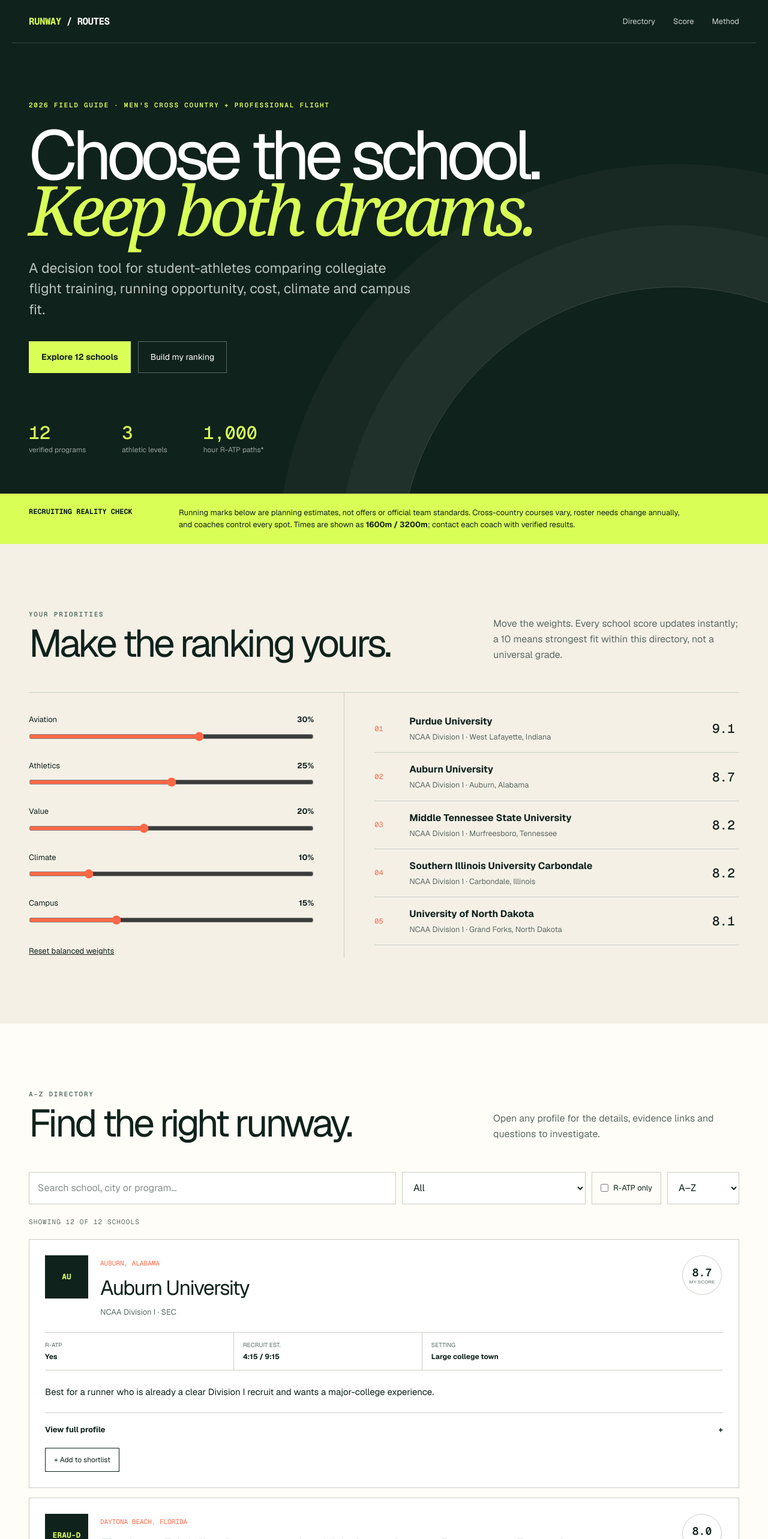
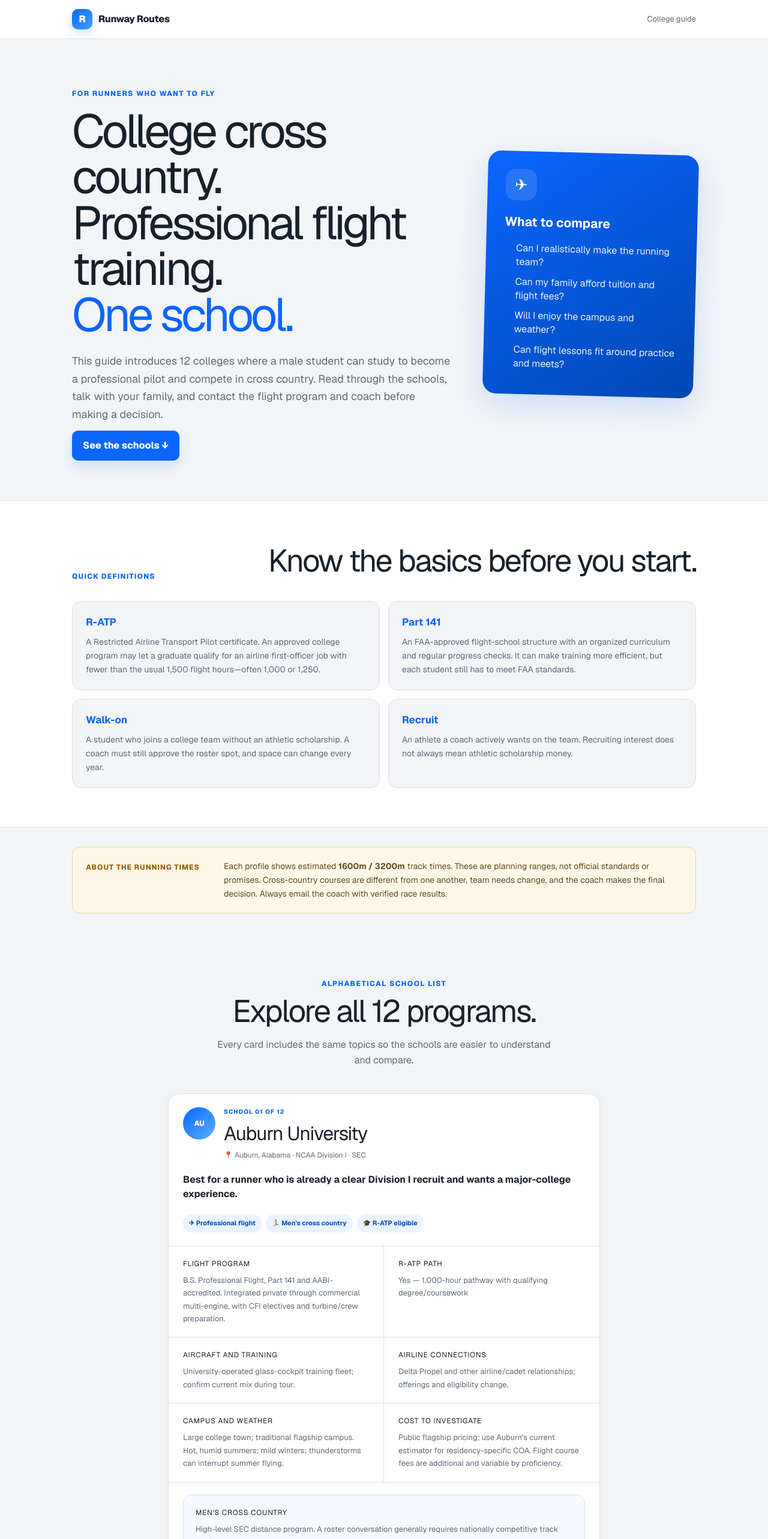
Before and after one commit to villarrealed/runway-routes-college-guide, a Next.js app: page / in a window 1280 px wide. Shown: the top 2566 px of the page at 60% size. Built offline with nearby package versions, Linux system fonts and the light colour scheme.

Commit message:
Simplify guide for teen readers

```diff
--- a/app/layout.tsx
+++ b/app/layout.tsx
@@ -6,8 +6,8 @@
 const geistMono = Geist_Mono({ variable: "--font-geist-mono", subsets: ["latin"] });
 
 export const metadata: Metadata = {
-  title: "Runway / Routes — College Flight + Cross Country Guide",
-  description: "Compare universities offering men's cross country and professional pilot training, with R-ATP, cost, climate, recruiting estimates and a personalized score.",
+  title: "Runway Routes — College Running + Flight Guide",
+  description: "A teen-friendly guide to colleges offering men's cross country and professional pilot training, with clear definitions, costs, climate, and recruiting estimates.",
   icons: { icon: "/favicon.svg", shortcut: "/favicon.svg" },
 };
 
--- a/app/page.tsx
+++ b/app/page.tsx
@@ -1,7 +1,3 @@
-"use client";
-
-import { useMemo, useState } from "react";
-
 type School = {
   id: string; name: string; short: string; location: string; state: string;
   division: string; conference: string; setting: string; climate: string;
@@ -208,86 +204,31 @@
   }
 ];
 
-const weightsDefault = { aviation: 30, athletics: 25, value: 20, climate: 10, campus: 15 };
-type WeightKey = keyof typeof weightsDefault;
+export default function Home() {
+  return <main>
+    <header className="topbar" id="top"><div className="topbar-inner"><a className="brand" href="#top"><span className="brand-mark">R</span><span>Runway Routes</span></a><span className="top-label">College guide</span></div></header>
 
-export default function Home() {
-  const [query, setQuery] = useState("");
-  const [division, setDivision] = useState("All");
-  const [ratpOnly, setRatpOnly] = useState(false);
-  const [selected, setSelected] = useState<string[]>([]);
-  const [weights, setWeights] = useState(weightsDefault);
-  const [sort, setSort] = useState("alpha");
+    <section className="intro"><div className="intro-copy"><p className="kicker">For runners who want to fly</p><h1>College cross country.<br/>Professional flight training.<br/><span>One school.</span></h1><p>This guide introduces 12 colleges where a male student can study to become a professional pilot and compete in cross country. Read through the schools, talk with your family, and contact the flight program and coach before making a decision.</p><a className="primary-link" href="#schools">See the schools ↓</a></div><aside className="intro-card"><div className="plane-icon">✈</div><strong>What to compare</strong><ul><li>Can I realistically make the running team?</li><li>Can my family afford tuition and flight fees?</li><li>Will I enjoy the campus and weather?</li><li>Can flight lessons fit around practice and meets?</li></ul></aside></section>
 
-  const scored = useMemo(() => schools.map(s => {
-    const total = Object.values(weights).reduce((a,b) => a+b, 0) || 1;
-    const score = (Object.entries(weights) as [WeightKey, number][]).reduce((sum,[k,w]) => sum + s.scores[k] * w, 0) / total;
-    return { ...s, score };
-  }), [weights]);
-  const filtered = useMemo(() => scored.filter(s =>
-    (!query || `${s.name} ${s.location} ${s.aviation}`.toLowerCase().includes(query.toLowerCase())) &&
-    (division === "All" || s.division.includes(division)) && (!ratpOnly || s.ratp.startsWith("Yes"))
-  ).sort((a,b) => sort === "score" ? b.score-a.score : a.name.localeCompare(b.name)), [scored, query, division, ratpOnly, sort]);
-  const compare = scored.filter(s => selected.includes(s.id));
-  const toggle = (id:string) => setSelected(curr => curr.includes(id) ? curr.filter(x=>x!==id) : curr.length < 3 ? [...curr,id] : curr);
+    <section className="definitions"><div><span>Quick definitions</span><h2>Know the basics before you start.</h2></div><div className="definition-grid"><article><b>R-ATP</b><p>A Restricted Airline Transport Pilot certificate. An approved college program may let a graduate qualify for an airline first-officer job with fewer than the usual 1,500 flight hours—often 1,000 or 1,250.</p></article><article><b>Part 141</b><p>An FAA-approved flight-school structure with an organized curriculum and regular progress checks. It can make training more efficient, but each student still has to meet FAA standards.</p></article><article><b>Walk-on</b><p>A student who joins a college team without an athletic scholarship. A coach must still approve the roster spot, and space can change every year.</p></article><article><b>Recruit</b><p>An athlete a coach actively wants on the team. Recruiting interest does not always mean athletic scholarship money.</p></article></div></section>
 
-  return <main>
-    <header className="hero">
-      <nav><a className="brand" href="#top"><span>RUNWAY</span> / ROUTES</a><a href="#directory">Directory</a><a href="#score">Score</a><a href="#method">Method</a></nav>
-      <div className="hero-inner" id="top">
-        <p className="eyebrow">2026 field guide · men's cross country + professional flight</p>
-        <h1>Choose the school.<br/><em>Keep both dreams.</em></h1>
-        <p className="lede">A decision tool for student-athletes comparing collegiate flight training, running opportunity, cost, climate and campus fit.</p>
-        <div className="hero-actions"><a className="button primary" href="#directory">Explore 12 schools</a><a className="button ghost" href="#score">Build my ranking</a></div>
-        <div className="hero-stats"><div><strong>12</strong><span>verified programs</span></div><div><strong>3</strong><span>athletic levels</span></div><div><strong>1,000</strong><span>hour R-ATP paths*</span></div></div>
-      </div>
-    </header>
+    <section className="recruit-note"><span>About the running times</span><p>Each profile shows estimated <b>1600m / 3200m</b> track times. These are planning ranges, not official standards or promises. Cross-country courses are different from one another, team needs change, and the coach makes the final decision. Always email the coach with verified race results.</p></section>
 
-    <section className="notice"><strong>Recruiting reality check</strong><p>Running marks below are planning estimates, not offers or official team standards. Cross-country courses vary, roster needs change annually, and coaches control every spot. Times are shown as <b>1600m / 3200m</b>; contact each coach with verified results.</p></section>
-
-    <section className="section score-section" id="score">
-      <div className="section-head"><div><p className="eyebrow dark">Your priorities</p><h2>Make the ranking yours.</h2></div><p>Move the weights. Every school score updates instantly; a 10 means strongest fit within this directory, not a universal grade.</p></div>
-      <div className="score-grid">
-        <div className="sliders">
-          {(Object.keys(weights) as WeightKey[]).map(k => <label key={k}><span>{k}<b>{weights[k]}%</b></span><input aria-label={`${k} weight`} type="range" min="0" max="50" value={weights[k]} onChange={e=>setWeights({...weights,[k]:+e.target.value})}/></label>)}
-          <button className="text-button" onClick={()=>setWeights(weightsDefault)}>Reset balanced weights</button>
-        </div>
-        <ol className="ranking">{[...scored].sort((a,b)=>b.score-a.score).slice(0,5).map((s,i)=><li key={s.id}><span className="rank">0{i+1}</span><div><strong>{s.name}</strong><small>{s.division} · {s.location}</small></div><b>{s.score.toFixed(1)}</b></li>)}</ol>
-      </div>
+    <section className="school-list" id="schools"><div className="list-heading"><p className="kicker">Alphabetical school list</p><h2>Explore all 12 programs.</h2><p>Every card includes the same topics so the schools are easier to understand and compare.</p></div>
+      {schools.map((s,index)=><article className="school-post" key={s.id}>
+        <header className="post-header"><div className="avatar">{s.short.slice(0,3)}</div><div><p className="post-number">School {String(index+1).padStart(2,"0")} of {schools.length}</p><h3>{s.name}</h3><p className="post-meta">📍 {s.location} · {s.division} · {s.conference}</p></div></header>
+        <p className="takeaway">{s.notes}</p>
+        <div className="tag-row"><span>✈ Professional flight</span><span>🏃 Men's cross country</span><span>🎓 {s.ratp.startsWith("Yes") ? "R-ATP eligible" : "Confirm R-ATP"}</span></div>
+        <div className="info-grid"><section><h4>Flight program</h4><p>{s.aviation}</p></section><section><h4>R-ATP path</h4><p>{s.ratp}</p></section><section><h4>Aircraft and training</h4><p>{s.fleet}</p></section><section><h4>Airline connections</h4><p>{s.partners}</p></section><section><h4>Campus and weather</h4><p>{s.setting}. {s.climate}</p></section><section><h4>Cost to investigate</h4><p>{s.cost} {s.flightCost}</p></section></div>
+        <section className="running-box"><div><h4>Men's cross country</h4><p>{s.xc}</p></div><div className="times"><span><small>Scholarship-level estimate</small><b>{s.times.scholarship}</b></span><span><small>Recruit estimate</small><b>{s.times.recruit}</b></span><span><small>Walk-on conversation</small><b>{s.times.walkon}</b></span></div><p className="time-help">Times are shown as 1600m / 3200m. “Scholarship-level” means fast enough to potentially discuss athletic aid; it does not guarantee money.</p></section>
+        <div className="pros-cons"><section><h4>👍 Reasons to consider it</h4><ul>{s.pros.map(x=><li key={x}>{x}</li>)}</ul></section><section><h4>⚠ Things to think about</h4><ul>{s.cons.map(x=><li key={x}>{x}</li>)}</ul></section></div>
+        <footer className="post-footer"><span>Official links</span>{s.sources.map(x=><a key={x.url} href={x.url} target="_blank" rel="noreferrer">{x.label} ↗</a>)}</footer>
+      </article>)}
     </section>
 
-    {compare.length > 0 && <section className="compare-bar"><div><b>Shortlist {compare.length}/3</b><span>{compare.map(s=>s.short).join(" · ")}</span></div><a href="#compare">Compare now ↓</a></section>}
+    <section className="next-steps"><div><p className="kicker">What to do next</p><h2>Turn the list into a real plan.</h2></div><ol><li><b>Pick five schools.</b><span>Choose a mix of exciting reaches and realistic options.</span></li><li><b>Email each coach.</b><span>Include your verified times, GPA, graduation year, training background, and a link to results.</span></li><li><b>Call each flight program.</b><span>Ask about waitlists, total flight costs, aircraft availability, R-ATP rules, and the FAA medical certificate.</span></li><li><b>Visit your finalists.</b><span>Meet the coach, tour the airport, and ask a current student-athlete how the schedules work together.</span></li></ol></section>
 
-    <section className="section" id="directory">
-      <div className="section-head"><div><p className="eyebrow dark">A–Z directory</p><h2>Find the right runway.</h2></div><p>Open any profile for the details, evidence links and questions to investigate.</p></div>
-      <div className="filters">
-        <input type="search" placeholder="Search school, city or program…" value={query} onChange={e=>setQuery(e.target.value)} aria-label="Search schools"/>
-        <select value={division} onChange={e=>setDivision(e.target.value)} aria-label="Filter by division"><option>All</option><option>NCAA Division I</option><option>NCAA Division II</option><option>NAIA</option></select>
-        <label className="check"><input type="checkbox" checked={ratpOnly} onChange={e=>setRatpOnly(e.target.checked)}/> R-ATP only</label>
-        <select value={sort} onChange={e=>setSort(e.target.value)} aria-label="Sort schools"><option value="alpha">A–Z</option><option value="score">My score</option></select>
-      </div>
-      <p className="result-count">Showing {filtered.length} of {schools.length} schools</p>
-      <div className="cards">{filtered.map(s=><article className="school-card" key={s.id}>
-        <div className="card-top"><div className="monogram">{s.short}</div><div className="card-title"><small>{s.location}</small><h3>{s.name}</h3><p>{s.division} · {s.conference}</p></div><div className="score-pill">{s.score.toFixed(1)}<small>my score</small></div></div>
-        <div className="quick"><span>R-ATP <b>{s.ratp.startsWith("Yes") ? "Yes" : "Check"}</b></span><span>Recruit est. <b>{s.times.recruit}</b></span><span>Setting <b>{s.setting.split(";")[0]}</b></span></div>
-        <p className="summary">{s.notes}</p>
-        <details><summary>View full profile <span>+</span></summary><div className="details-body">
-          <div className="profile-grid"><div><h4>Flight program</h4><p>{s.aviation}</p></div><div><h4>R-ATP</h4><p>{s.ratp}</p></div><div><h4>Fleet & training model</h4><p>{s.fleet}</p></div><div><h4>Airline pathways</h4><p>{s.partners}</p></div><div><h4>Climate</h4><p>{s.climate}</p></div><div><h4>Campus setting</h4><p>{s.setting}</p></div><div><h4>Academic cost</h4><p>{s.cost}</p></div><div><h4>Flight cost</h4><p>{s.flightCost}</p></div></div>
-          <div className="running"><div><p className="eyebrow dark">Estimated men's distance benchmarks</p><h4>{s.xc}</h4></div><div className="time"><small>Scholarship-caliber</small><b>{s.times.scholarship}</b></div><div className="time"><small>Recruit</small><b>{s.times.recruit}</b></div><div className="time"><small>Walk-on conversation</small><b>{s.times.walkon}</b></div></div>
-          <div className="proscons"><div><h4>Reasons to pursue</h4><ul>{s.pros.map(x=><li key={x}>{x}</li>)}</ul></div><div><h4>Watch-outs</h4><ul>{s.cons.map(x=><li key={x}>{x}</li>)}</ul></div></div>
-          <div className="sources"><b>Verify & go deeper</b>{s.sources.map(x=><a key={x.url} href={x.url} target="_blank" rel="noreferrer">{x.label} ↗</a>)}</div>
-        </div></details>
-        <button className={`compare-button ${selected.includes(s.id)?"active":""}`} onClick={()=>toggle(s.id)} disabled={!selected.includes(s.id)&&selected.length>=3}>{selected.includes(s.id)?"✓ Added to shortlist":"+ Add to shortlist"}</button>
-      </article>)}</div>
-    </section>
-
-    {compare.length > 0 && <section className="section compare" id="compare"><div className="section-head"><div><p className="eyebrow dark">Shortlist</p><h2>Side-by-side.</h2></div><button className="text-button" onClick={()=>setSelected([])}>Clear all</button></div><div className="compare-table"><div className="compare-row header"><span>School</span>{compare.map(s=><b key={s.id}>{s.short}</b>)}</div>{[
-      ["My score", ...compare.map(s=>s.score.toFixed(1))], ["Athletics", ...compare.map(s=>s.division)], ["Recruit estimate", ...compare.map(s=>s.times.recruit)], ["R-ATP", ...compare.map(s=>s.ratp.split("—")[0])], ["Aviation", ...compare.map(s=>`${s.scores.aviation}/10`)], ["Value", ...compare.map(s=>`${s.scores.value}/10`)], ["Climate", ...compare.map(s=>`${s.scores.climate}/10`)]
-    ].map((row,i)=><div className="compare-row" key={i}>{row.map((v,j)=>j===0?<span key={j}>{v}</span>:<b key={j}>{v}</b>)}</div>)}</div></section>}
-
-    <section className="method" id="method"><div><p className="eyebrow">How to use this guide</p><h2>Research narrows the field.<br/>Conversations make the decision.</h2></div><div className="steps"><div><b>01</b><h3>Check the two admissions</h3><p>University admission does not always secure a seat in Professional Flight. Ask about direct entry, waitlists and medical requirements.</p></div><div><b>02</b><h3>Email the coach</h3><p>Send verified 1600m, 3200m and 5K results, GPA, graduation year and a short race video. Ask for current roster standards.</p></div><div><b>03</b><h3>Price the whole path</h3><p>Compare net academic cost plus realistic flight completion, checkrides, equipment, summer housing and possible repeats.</p></div><div><b>04</b><h3>Test the schedule</h3><p>Ask a current athlete-pilot how flight blocks, morning practice, travel meets and weather cancellations actually coexist.</p></div></div></section>
-
-    <section className="source-note"><h2>Evidence standard</h2><p>Profiles were refreshed in August 2026 using university aviation, athletics, FAA authorization and published cost pages. Airline agreements, fleets, fees and rosters can change without notice. Always confirm directly before applying or depositing.</p><p><b>Benchmark method:</b> planning ranges were estimated from division/conference strength, current roster context and public collegiate standards. They are deliberately labeled non-official and are not promises of admission, roster placement or aid.</p><a href="https://www.ncaa.org/eligibility-center/recruiting" target="_blank" rel="noreferrer">NCAA recruiting guidance ↗</a></section>
-    <footer><a className="brand" href="#top"><span>RUNWAY</span> / ROUTES</a><p>Independent planning guide · Updated August 2026</p><a href="#top">Back to top ↑</a></footer>
+    <section className="source-note"><h2>Use this as a starting point.</h2><p>The information was refreshed in August 2026 from university aviation, athletics, FAA authorization, and published cost pages. Fleets, fees, airline agreements, and team rosters can change. Confirm the details directly before applying or paying a deposit.</p><a href="https://www.ncaa.org/eligibility-center/recruiting" target="_blank" rel="noreferrer">Read NCAA recruiting guidance ↗</a></section>
+    <footer className="site-footer"><a className="brand" href="#top"><span className="brand-mark">R</span><span>Runway Routes</span></a><p>Independent college planning guide · Updated August 2026</p><a href="#top">Back to top ↑</a></footer>
   </main>
 }
```
Also changed, not shown: app/globals.css.
